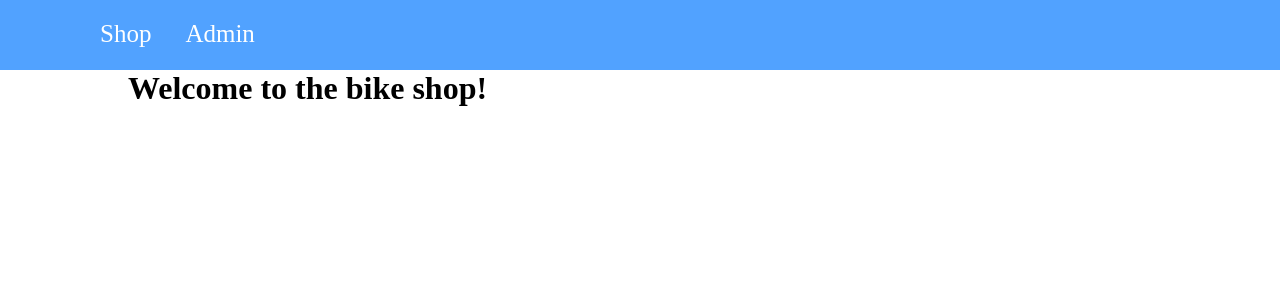
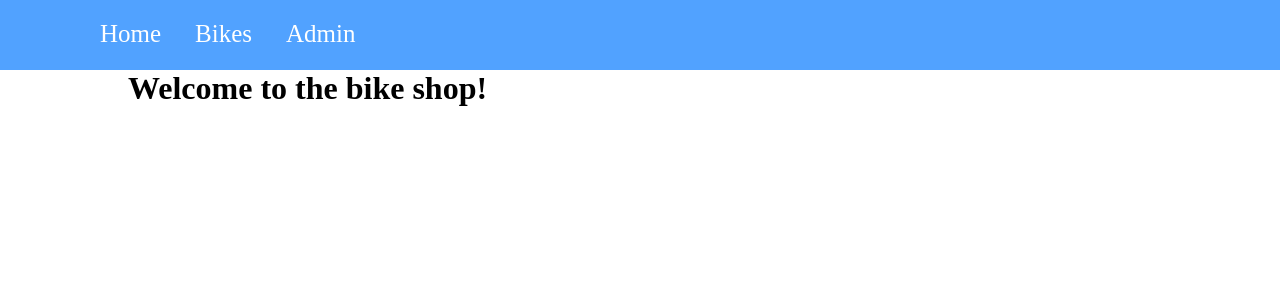
Before and after one commit to mariusailisoaie/bike-shop-mvc, a Node server app: template views/shop/index.ejs in a window 1280 px wide. Shown: the top 300 px of the page. Run offline with Node 20, Linux system fonts and the light colour scheme; the template is opened without the code that fills it: most values are stand-ins (such as "Sample title", 1, 10 or a date in 2020).

Commit message:
Update navigation. Add active class to links based on the passed path.

```diff
--- a/views/includes/navigation.ejs
+++ b/views/includes/navigation.ejs
@@ -1,6 +1,7 @@
 <nav>
   <ul>
-    <li><a href="/">Shop</a></li>
-    <li><a href="/admin/add-product">Admin</a></li>
+    <li><a href="/" class="<%= path === '/' ? 'active' : '' %>">Home</a></li>
+    <li><a href="/bikes" class="<%= path === '/bikes' ? 'active' : '' %>">Bikes</a></li>
+    <li><a href="/admin/add-bike" class="<%= path === '/admin/add-bike' ? 'active' : '' %>">Admin</a></li>
   </ul>
 </nav>
```
